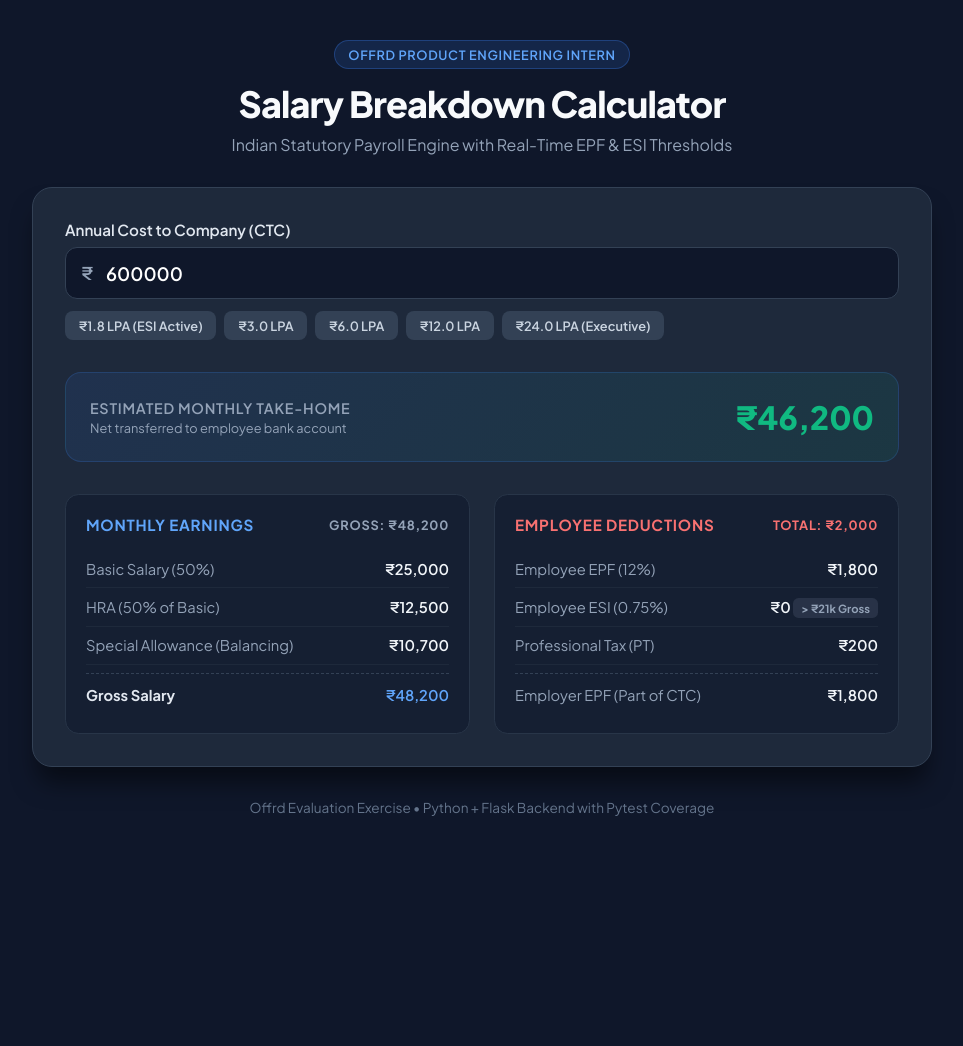
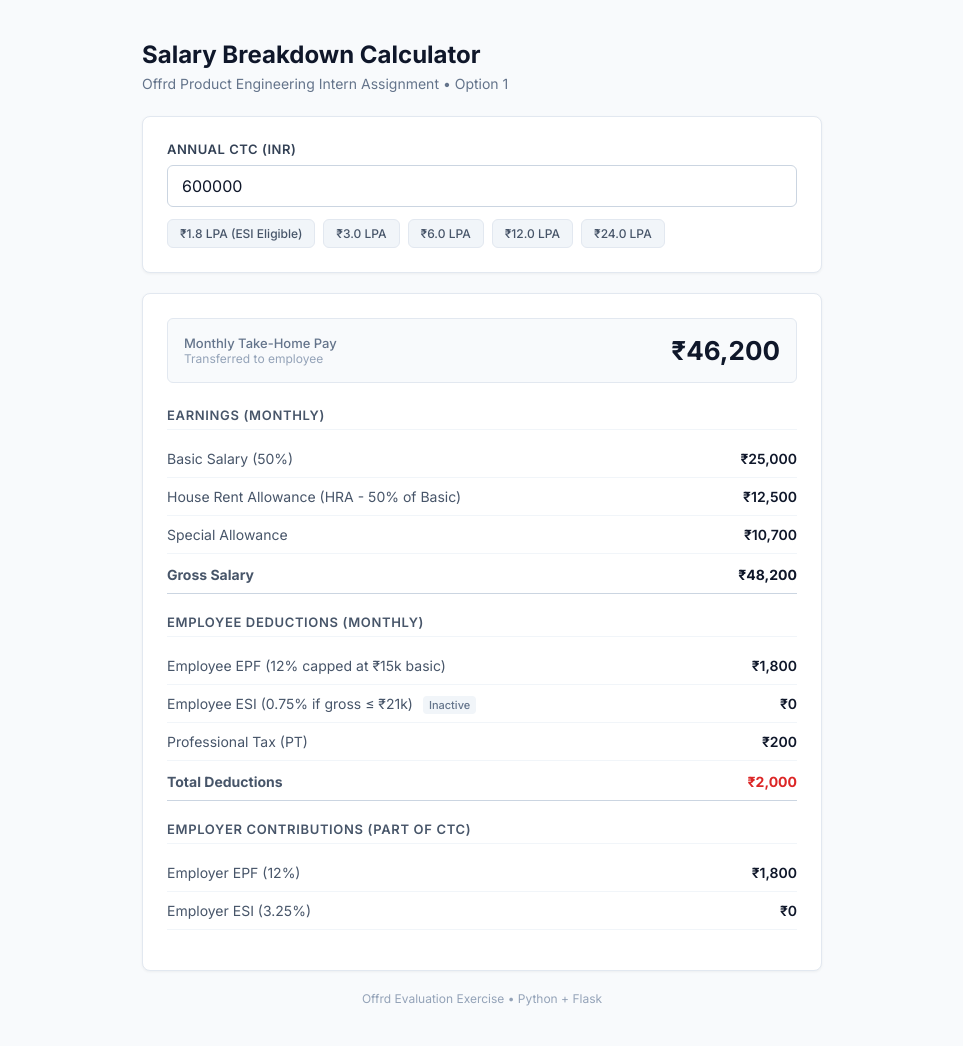
Before and after one commit to alexmathews03/offrd-salary-calculator, a Flask app: page / in a window 1280 px wide. Shown: the whole page, without its empty margins (158-1121 px from the left). Before the commit the page ends 816 px from the top, so only its background shows below. Run offline with Flask 3, Linux system fonts and the light colour scheme.

Commit message:
Simplify UI: clean minimalist light-mode design

```diff
--- a/templates/index.html
+++ b/templates/index.html
@@ -6,336 +6,289 @@
   <title>Offrd - Salary Breakdown Calculator</title>
   <link rel="preconnect" href="https://fonts.googleapis.com">
   <link rel="preconnect" href="https://fonts.gstatic.com" crossorigin>
-  <link href="https://fonts.googleapis.com/css2?family=Plus+Jakarta+Sans:wght@400;500;600;700;800&display=swap" rel="stylesheet">
+  <link href="https://fonts.googleapis.com/css2?family=Inter:wght@400;500;600;700&display=swap" rel="stylesheet">
   <style>
-    :root {
-      --bg: #0f172a;
-      --card-bg: #1e293b;
-      --card-border: #334155;
-      --primary: #3b82f6;
-      --primary-hover: #2563eb;
-      --accent-green: #10b981;
-      --accent-amber: #f59e0b;
-      --text-main: #f8fafc;
-      --text-muted: #94a3b8;
-    }
-
     * {
       box-sizing: border-box;
       margin: 0;
       padding: 0;
-      font-family: 'Plus Jakarta Sans', sans-serif;
+      font-family: 'Inter', -apple-system, BlinkMacSystemFont, "Segoe UI", Roboto, sans-serif;
     }
 
     body {
-      background-color: var(--bg);
-      color: var(--text-main);
+      background-color: #f8fafc;
+      color: #0f172a;
       min-height: 100vh;
-      padding: 2.5rem 1rem;
+      padding: 40px 20px;
       display: flex;
-      flex-direction: column;
-      align-items: center;
+      justify-content: center;
     }
 
     .container {
       width: 100%;
-      max-width: 900px;
+      max-width: 680px;
     }
 
     header {
-      text-align: center;
-      margin-bottom: 2rem;
-    }
-
-    .badge {
-      display: inline-block;
-      background: rgba(59, 130, 246, 0.15);
-      color: #60a5fa;
-      border: 1px solid rgba(59, 130, 246, 0.3);
-      padding: 0.35rem 0.85rem;
-      border-radius: 9999px;
-      font-size: 0.8rem;
-      font-weight: 600;
-      letter-spacing: 0.05em;
-      text-transform: uppercase;
-      margin-bottom: 0.75rem;
+      margin-bottom: 24px;
     }
 
     h1 {
-      font-size: 2.25rem;
-      font-weight: 800;
-      letter-spacing: -0.025em;
-      margin-bottom: 0.5rem;
+      font-size: 24px;
+      font-weight: 700;
+      color: #0f172a;
+      margin-bottom: 6px;
     }
 
     .subtitle {
-      color: var(--text-muted);
-      font-size: 1rem;
+      color: #64748b;
+      font-size: 14px;
     }
 
-    .calculator-card {
-      background: var(--card-bg);
-      border: 1px solid var(--card-border);
-      border-radius: 1.25rem;
-      padding: 2rem;
-      box-shadow: 0 20px 25px -5px rgba(0, 0, 0, 0.5);
-      margin-bottom: 2rem;
-    }
-
-    .input-section {
-      margin-bottom: 2rem;
+    .card {
+      background: #ffffff;
+      border: 1px solid #e2e8f0;
+      border-radius: 8px;
+      padding: 24px;
+      margin-bottom: 20px;
+      box-shadow: 0 1px 3px rgba(0, 0, 0, 0.05);
     }
 
     label {
       display: block;
       font-weight: 600;
-      font-size: 0.95rem;
-      margin-bottom: 0.5rem;
-      color: #e2e8f0;
+      font-size: 13px;
+      color: #334155;
+      margin-bottom: 8px;
+      text-transform: uppercase;
+      letter-spacing: 0.04em;
     }
 
-    .input-wrapper {
-      position: relative;
+    .input-row {
       display: flex;
-      align-items: center;
-    }
-
-    .currency-symbol {
-      position: absolute;
-      left: 1rem;
-      color: var(--text-muted);
-      font-weight: 600;
-      font-size: 1.1rem;
+      gap: 12px;
+      margin-bottom: 12px;
     }
 
     input[type="number"] {
-      width: 100%;
-      padding: 0.85rem 1rem 0.85rem 2.5rem;
-      background: #0f172a;
-      border: 1.5px solid #334155;
-      border-radius: 0.75rem;
-      color: #fff;
-      font-size: 1.15rem;
-      font-weight: 600;
+      flex: 1;
+      padding: 10px 14px;
+      border: 1px solid #cbd5e1;
+      border-radius: 6px;
+      font-size: 16px;
+      color: #0f172a;
       outline: none;
-      transition: border-color 0.2s;
     }
 
     input[type="number"]:focus {
-      border-color: var(--primary);
+      border-color: #2563eb;
     }
 
-    .quick-buttons {
+    .presets {
       display: flex;
-      gap: 0.5rem;
-      margin-top: 0.75rem;
+      gap: 8px;
       flex-wrap: wrap;
     }
 
-    .quick-btn {
-      background: #334155;
-      border: none;
-      color: #cbd5e1;
-      padding: 0.4rem 0.85rem;
-      border-radius: 0.5rem;
-      font-size: 0.8rem;
-      font-weight: 600;
+    .preset-btn {
+      background: #f1f5f9;
+      border: 1px solid #e2e8f0;
+      color: #475569;
+      padding: 6px 12px;
+      border-radius: 6px;
+      font-size: 12px;
+      font-weight: 500;
       cursor: pointer;
-      transition: all 0.15s;
     }
 
-    .quick-btn:hover {
-      background: var(--primary);
-      color: #fff;
+    .preset-btn:hover {
+      background: #e2e8f0;
+      color: #0f172a;
     }
 
-    .hero-stat {
-      background: linear-gradient(135deg, rgba(59, 130, 246, 0.1) 0%, rgba(16, 185, 129, 0.1) 100%);
-      border: 1px solid rgba(59, 130, 246, 0.2);
-      border-radius: 1rem;
-      padding: 1.5rem;
+    .summary-box {
+      background: #f8fafc;
+      border: 1px solid #e2e8f0;
+      border-radius: 6px;
+      padding: 16px;
       display: flex;
       justify-content: space-between;
       align-items: center;
-      margin-bottom: 2rem;
+      margin-bottom: 24px;
     }
 
-    .hero-stat .stat-label {
-      font-size: 0.9rem;
-      color: var(--text-muted);
+    .summary-title {
+      font-size: 13px;
+      color: #64748b;
+      font-weight: 500;
+    }
+
+    .summary-value {
+      font-size: 26px;
+      font-weight: 700;
+      color: #0f172a;
+    }
+
+    .section-header {
+      font-size: 13px;
       font-weight: 600;
+      color: #475569;
       text-transform: uppercase;
       letter-spacing: 0.05em;
+      margin: 20px 0 10px 0;
+      padding-bottom: 6px;
+      border-bottom: 1px solid #f1f5f9;
     }
 
-    .hero-stat .stat-val {
-      font-size: 2rem;
-      font-weight: 800;
-      color: var(--accent-green);
+    table {
+      width: 100%;
+      border-collapse: collapse;
+      margin-bottom: 16px;
     }
 
-    .grid-2 {
-      display: grid;
-      grid-template-columns: 1fr 1fr;
-      gap: 1.5rem;
+    td {
+      padding: 10px 0;
+      font-size: 14px;
+      border-bottom: 1px solid #f1f5f9;
     }
 
-    @media (max-width: 768px) {
-      .grid-2 {
-        grid-template-columns: 1fr;
-      }
+    td.label-col {
+      color: #475569;
     }
 
-    .section-card {
-      background: #151f32;
-      border: 1px solid #283548;
-      border-radius: 0.85rem;
-      padding: 1.25rem;
+    td.val-col {
+      text-align: right;
+      font-weight: 600;
+      color: #0f172a;
     }
 
-    .section-title {
-      font-size: 0.95rem;
+    tr.total-row td {
       font-weight: 700;
-      text-transform: uppercase;
-      letter-spacing: 0.05em;
-      margin-bottom: 1rem;
-      display: flex;
-      align-items: center;
-      justify-content: space-between;
-    }
-
-    .row-item {
-      display: flex;
-      justify-content: space-between;
-      align-items: center;
-      padding: 0.6rem 0;
-      border-bottom: 1px solid #1e293b;
-      font-size: 0.92rem;
-    }
-
-    .row-item:last-child {
-      border-bottom: none;
-    }
-
-    .row-label {
-      color: #94a3b8;
-    }
-
-    .row-val {
-      font-weight: 600;
-      color: #f1f5f9;
+      border-bottom: 1px solid #cbd5e1;
+      padding-top: 12px;
     }
 
     .tag {
-      font-size: 0.7rem;
-      padding: 0.2rem 0.5rem;
-      border-radius: 0.35rem;
-      font-weight: 700;
+      font-size: 11px;
+      font-weight: 500;
+      padding: 2px 6px;
+      border-radius: 4px;
+      margin-left: 6px;
     }
 
     .tag-active {
-      background: rgba(16, 185, 129, 0.2);
-      color: #34d399;
+      background: #dcfce7;
+      color: #15803d;
     }
 
     .tag-inactive {
-      background: rgba(148, 163, 184, 0.15);
-      color: #94a3b8;
+      background: #f1f5f9;
+      color: #64748b;
     }
 
-    .footer-note {
+    footer {
       text-align: center;
-      color: #64748b;
-      font-size: 0.85rem;
+      color: #94a3b8;
+      font-size: 12px;
+      margin-top: 12px;
     }
   </style>
 </head>
 <body>
   <div class="container">
     <header>
-      <span class="badge">Offrd Product Engineering Intern</span>
       <h1>Salary Breakdown Calculator</h1>
-      <p class="subtitle">Indian Statutory Payroll Engine with Real-Time EPF & ESI Thresholds</p>
+      <p class="subtitle">Offrd Product Engineering Intern Assignment • Option 1</p>
     </header>
 
-    <div class="calculator-card">
-      <div class="input-section">
-        <label for="annualCtc">Annual Cost to Company (CTC)</label>
-        <div class="input-wrapper">
-          <span class="currency-symbol">₹</span>
+    <div class="card">
+      <label for="annualCtc">Annual CTC (INR)</label>
+      <div class="input-row">
         <input type="number" id="annualCtc" value="600000" min="10000" step="10000">
       </div>
-        <div class="quick-buttons">
-          <button class="quick-btn" onclick="setCtc(180000)">₹1.8 LPA (ESI Active)</button>
-          <button class="quick-btn" onclick="setCtc(300000)">₹3.0 LPA</button>
-          <button class="quick-btn" onclick="setCtc(600000)">₹6.0 LPA</button>
-          <button class="quick-btn" onclick="setCtc(1200000)">₹12.0 LPA</button>
-          <button class="quick-btn" onclick="setCtc(2400000)">₹24.0 LPA (Executive)</button>
+      <div class="presets">
+        <button class="preset-btn" onclick="setCtc(180000)">₹1.8 LPA (ESI Eligible)</button>
+        <button class="preset-btn" onclick="setCtc(300000)">₹3.0 LPA</button>
+        <button class="preset-btn" onclick="setCtc(600000)">₹6.0 LPA</button>
+        <button class="preset-btn" onclick="setCtc(1200000)">₹12.0 LPA</button>
+        <button class="preset-btn" onclick="setCtc(2400000)">₹24.0 LPA</button>
       </div>
     </div>
 
-      <div class="hero-stat">
+    <div class="card">
+      <div class="summary-box">
         <div>
-          <div class="stat-label">Estimated Monthly Take-Home</div>
-          <div style="font-size: 0.8rem; color: #94a3b8; margin-top: 0.2rem;">Net transferred to employee bank account</div>
+          <div class="summary-title">Monthly Take-Home Pay</div>
+          <div style="font-size: 12px; color: #94a3b8;">Transferred to employee</div>
         </div>
-        <div class="stat-val" id="netTakeHome">₹46,200</div>
+        <div class="summary-value" id="netTakeHome">₹46,200</div>
       </div>
 
-      <div class="grid-2">
-        <!-- Earnings Section -->
-        <div class="section-card">
-          <div class="section-title" style="color: #60a5fa;">
-            <span>Monthly Earnings</span>
-            <span id="grossBadge" style="font-size: 0.8rem; color: #94a3b8;">Gross: ₹48,200</span>
-          </div>
-          <div class="row-item">
-            <span class="row-label">Basic Salary (50%)</span>
-            <span class="row-val" id="basic">₹25,000</span>
-          </div>
-          <div class="row-item">
-            <span class="row-label">HRA (50% of Basic)</span>
-            <span class="row-val" id="hra">₹12,500</span>
-          </div>
-          <div class="row-item">
-            <span class="row-label">Special Allowance (Balancing)</span>
-            <span class="row-val" id="specialAllowance">₹10,700</span>
-          </div>
-          <div class="row-item" style="border-top: 1px dashed #334155; margin-top: 0.5rem; padding-top: 0.75rem;">
-            <span class="row-label" style="font-weight: 700; color: #e2e8f0;">Gross Salary</span>
-            <span class="row-val" id="grossSalary" style="color: #60a5fa;">₹48,200</span>
-          </div>
+      <div class="section-header">Earnings (Monthly)</div>
+      <table>
+        <tbody>
+          <tr>
+            <td class="label-col">Basic Salary (50%)</td>
+            <td class="val-col" id="basic">₹25,000</td>
+          </tr>
+          <tr>
+            <td class="label-col">House Rent Allowance (HRA - 50% of Basic)</td>
+            <td class="val-col" id="hra">₹12,500</td>
+          </tr>
+          <tr>
+            <td class="label-col">Special Allowance</td>
+            <td class="val-col" id="specialAllowance">₹10,700</td>
+          </tr>
+          <tr class="total-row">
+            <td class="label-col">Gross Salary</td>
+            <td class="val-col" id="grossSalary">₹48,200</td>
+          </tr>
+        </tbody>
+      </table>
+
+      <div class="section-header">Employee Deductions (Monthly)</div>
+      <table>
+        <tbody>
+          <tr>
+            <td class="label-col">Employee EPF (12% capped at ₹15k basic)</td>
+            <td class="val-col" id="employeeEpf">₹1,800</td>
+          </tr>
+          <tr>
+            <td class="label-col">
+              Employee ESI (0.75% if gross ≤ ₹21k)
+              <span id="esiTag" class="tag tag-inactive">Inactive</span>
+            </td>
+            <td class="val-col" id="employeeEsi">₹0</td>
+          </tr>
+          <tr>
+            <td class="label-col">Professional Tax (PT)</td>
+            <td class="val-col" id="pt">₹200</td>
+          </tr>
+          <tr class="total-row">
+            <td class="label-col">Total Deductions</td>
+            <td class="val-col" id="totalDeductions" style="color: #dc2626;">₹2,000</td>
+          </tr>
+        </tbody>
+      </table>
+
+      <div class="section-header">Employer Contributions (Part of CTC)</div>
+      <table>
+        <tbody>
+          <tr>
+            <td class="label-col">Employer EPF (12%)</td>
+            <td class="val-col" id="employerEpf">₹1,800</td>
+          </tr>
+          <tr>
+            <td class="label-col">Employer ESI (3.25%)</td>
+            <td class="val-col" id="employerEsi">₹0</td>
+          </tr>
+        </tbody>
+      </table>
     </div>
 
-        <!-- Deductions Section -->
-        <div class="section-card">
-          <div class="section-title" style="color: #f87171;">
-            <span>Employee Deductions</span>
-            <span id="deductionsTotal" style="font-size: 0.8rem; color: #f87171;">Total: ₹2,000</span>
-          </div>
-          <div class="row-item">
-            <span class="row-label">Employee EPF (12%)</span>
-            <span class="row-val" id="employeeEpf">₹1,800</span>
-          </div>
-          <div class="row-item">
-            <span class="row-label">Employee ESI (0.75%)</span>
-            <span class="row-val" id="employeeEsi">₹0 <span class="tag tag-inactive" id="esiTag">Inactive</span></span>
-          </div>
-          <div class="row-item">
-            <span class="row-label">Professional Tax (PT)</span>
-            <span class="row-val" id="pt">₹200</span>
-          </div>
-          <div class="row-item" style="border-top: 1px dashed #334155; margin-top: 0.5rem; padding-top: 0.75rem;">
-            <span class="row-label" style="color: #94a3b8;">Employer EPF (Part of CTC)</span>
-            <span class="row-val" id="employerEpf">₹1,800</span>
-          </div>
-        </div>
-      </div>
-    </div>
-
-    <div class="footer-note">
-      Offrd Evaluation Exercise • Python + Flask Backend with Pytest Coverage
-    </div>
+    <footer>
+      Offrd Evaluation Exercise • Python + Flask
+    </footer>
   </div>
 
   <script>
@@ -345,50 +298,53 @@
       return "₹" + Math.round(val).toLocaleString("en-IN");
     }
 
-    async function updateBreakdown() {
+    async function update() {
       const ctc = parseFloat(input.value);
       if (!ctc || ctc <= 0) return;
 
       try {
-        const response = await fetch("/api/calculate", {
+        const res = await fetch("/api/calculate", {
           method: "POST",
           headers: { "Content-Type": "application/json" },
           body: JSON.stringify({ annual_ctc: ctc })
         });
-        const res = await response.json();
-        if (!res.success) return;
+        const json = await res.json();
+        if (!json.success) return;
 
-        const d = res.data;
+        const d = json.data;
         document.getElementById("netTakeHome").textContent = formatINR(d.net_take_home);
-        document.getElementById("grossBadge").textContent = "Gross: " + formatINR(d.gross_salary);
         document.getElementById("basic").textContent = formatINR(d.basic);
         document.getElementById("hra").textContent = formatINR(d.hra);
         document.getElementById("specialAllowance").textContent = formatINR(d.special_allowance);
         document.getElementById("grossSalary").textContent = formatINR(d.gross_salary);
 
         document.getElementById("employeeEpf").textContent = formatINR(d.employee_epf);
+        document.getElementById("employeeEsi").textContent = formatINR(d.employee_esi);
         document.getElementById("pt").textContent = formatINR(d.professional_tax);
+        document.getElementById("totalDeductions").textContent = formatINR(d.total_employee_deductions);
+
         document.getElementById("employerEpf").textContent = formatINR(d.employer_epf);
-        document.getElementById("deductionsTotal").textContent = "Total: " + formatINR(d.total_employee_deductions);
+        document.getElementById("employerEsi").textContent = formatINR(d.employer_esi);
 
         const esiTag = document.getElementById("esiTag");
         if (d.employee_esi > 0) {
-          document.getElementById("employeeEsi").innerHTML = `${formatINR(d.employee_esi)} <span class="tag tag-active">Active (≤ ₹21k)</span>`;
+          esiTag.className = "tag tag-active";
+          esiTag.textContent = "Active (Gross ≤ ₹21k)";
         } else {
-          document.getElementById("employeeEsi").innerHTML = `₹0 <span class="tag tag-inactive">> ₹21k Gross</span>`;
+          esiTag.className = "tag tag-inactive";
+          esiTag.textContent = "Inactive (Gross > ₹21k)";
         }
       } catch (err) {
-        console.error("Calculation failed:", err);
+        console.error(err);
       }
     }
 
     function setCtc(val) {
       input.value = val;
-      updateBreakdown();
+      update();
     }
 
-    input.addEventListener("input", updateBreakdown);
-    updateBreakdown();
+    input.addEventListener("input", update);
   </script>
 </body>
 </html>
```
Lines whose indentation alone changed are shown as unchanged.
